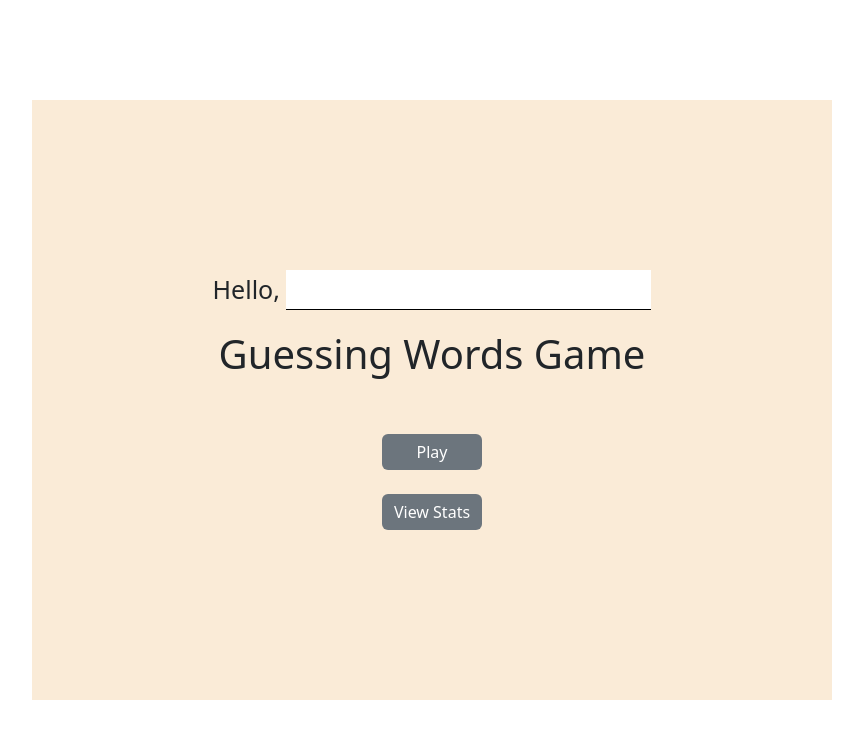
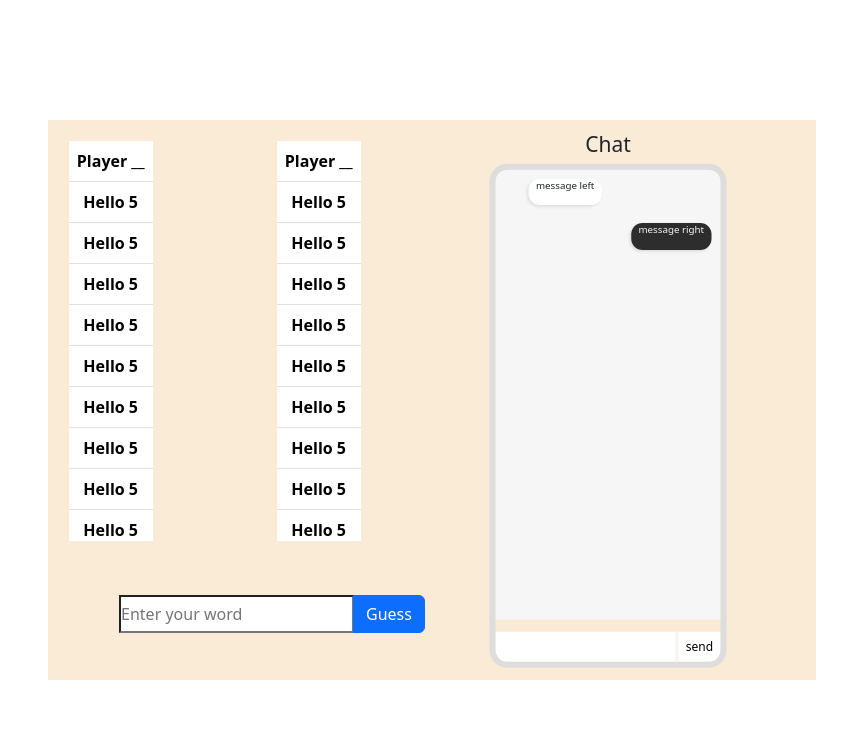
Before and after one commit to Hua5253/Words-Game, a React (Vite) app in the folder client/: page / in a window 1280 px wide. Shown: the top 738 px of the page, without its empty margins (208-1071 px from the left). Built offline with nearby package versions, Linux system fonts and the light colour scheme.

Commit message:
Game Page Updated
Added gameboard and chat to the game page

```diff
--- a/client/src/components/App.tsx
+++ b/client/src/components/App.tsx
@@ -1,11 +1,15 @@
+import ChatBox from "./ChatBox";
+import GameScreen from "./GameScreen";
 import HomeScreen from "./HomeScreen";
 
 function App() {
-    return (
-        <div>
-            <HomeScreen />
-        </div>
-    );
+  return (
+    <div>
+      {/* <HomeScreen /> */}
+      <GameScreen />
+      {/* <ChatBox /> */}
+    </div>
+  );
 }
 
 export default App;
--- a/client/src/components/ChatBox.tsx
+++ b/client/src/components/ChatBox.tsx
@@ -3,25 +3,26 @@ import "./ ChatBox.css";
 function ChatBox() {
   return (
     <div>
-            <h1>Chat</h1>
-            <div className='main'>
-                <ul className='message-container' id='message-container'>
-                    <li className='message-left'>
-                        <p className='message'>message left</p>
+      <h3>Chat</h3>
+      <div className="main">
+        <ul className="message-container" id="message-container">
+          <li className="message-left">
+            <p className="message">message left</p>
           </li>
-                    <li className='message-right'>
-                        <p className='message'>message right</p>
+          <li className="message-right">
+            <p className="message">message right</p>
           </li>
         </ul>
-                <form className='message-form' id='message-form'>
+        <form className="message-form" id="message-form">
           <input
-                        type='text'
-                        name='message'
-                        id='message-input'
-                        className='message-input'
+            type="text"
+            name="message"
+            id="message-input"
+            className="message-input"
+            style={{ width: "300px", height: "40px" }}
           />
-                    <div className='v-divider'></div>
-                    <button type='submit' className='send-button'>
+          <div className="v-divider"></div>
+          <button type="submit" className="send-button">
             send
           </button>
         </form>
--- a/client/src/components/GameBoard.tsx
+++ b/client/src/components/GameBoard.tsx
@@ -3,8 +3,8 @@ import PlayerMoveRecord from "./PlayerMoveRecord";
 
 export default function GameBoard() {
   return (
-    <div className="gameboard">
-      <div className="record grid gap-0 row-gap-3">
+    <div className="gameComponents">
+      <div className="record">
         <div className="p-2 g-col-6">
           <PlayerMoveRecord />
         </div>
--- a/client/src/components/GameScreen.css
+++ b/client/src/components/GameScreen.css
@@ -15,14 +15,44 @@
 }
 
 #guess-input {
-  padding: 20px;
+  padding: 10px;
+  height: max-content;
+  position: relative;
+  bottom: 0;
+  vertical-align: bottom;
+  margin-top: 25px;
+  display: inline-block;
 }
 
 .gameboard {
-  background-color: blue;
-  width: 40vw;
+  width: 35vw;
   height: 70vh;
+  align-items: center;
 }
 .record {
   display: flex;
+  width: max-content;
+  height: 55vh;
+  position: relative;
+  left: 1vw;
+  top: 1vw;
 }
+.gameComponents {
+  height: 70vh;
+}
+
+.recordlist {
+  width: 15vw;
+}
+
+.table {
+  overflow-y: scroll;
+  height: 50vh;
+  display: block;
+}
+.chat {
+  transform: scale(0.75);
+  position: absolute;
+  top: 1;
+  right: 50px;
+}
--- a/client/src/components/GameScreen.tsx
+++ b/client/src/components/GameScreen.tsx
@@ -1,15 +1,19 @@
 import React from "react";
 import "./GameScreen.css";
 import GameBoard from "./GameBoard";
+import ChatBox from "./ChatBox";
 
 export default function GameScreen() {
   return (
     <div className="gamescreen position-relative ">
       {/* Game Record Board */}
-      <div className="position-absolute top-0 start-0 mh-100">
+      <div className="position-absolute top-0 start-0 gameboard">
         <GameBoard />
       </div>
       {/* Chat Box */}
+      <div className="chat">
+        <ChatBox />
+      </div>
     </div>
   );
 }
--- a/client/src/components/PlayerMoveRecord.tsx
+++ b/client/src/components/PlayerMoveRecord.tsx
@@ -2,14 +2,69 @@ import React from "react";
 
 export default function PlayerMoveRecord() {
   return (
-    <ul className="list-group">
-      <li className="list-group-item active">Player __ </li>
-      <div>
-        <li className="list-group-item">A second item</li>
-        <li className="list-group-item">A third item</li>
-        <li className="list-group-item">A fourth item</li>
-        <li className="list-group-item">And a fifth one</li>
+    <div className="recordlist">
+      <div className="table-responsive-sm">
+        <table className="table">
+          <th>
+            <tr>
+              <th>Player __</th>
+            </tr>
+          </th>
+          <tbody>
+            <tr>
+              <th>Hello 5</th>
+            </tr>
+            <tr>
+              <th>Hello 5</th>
+            </tr>
+            <tr>
+              <th>Hello 5</th>
+            </tr>
+            <tr>
+              <th>Hello 5</th>
+            </tr>
+            <tr>
+              <th>Hello 5</th>
+            </tr>
+            <tr>
+              <th>Hello 5</th>
+            </tr>
+            <tr>
+              <th>Hello 5</th>
+            </tr>
+            <tr>
+              <th>Hello 5</th>
+            </tr>
+            <tr>
+              <th>Hello 5</th>
+            </tr>
+            <tr>
+              <th>Hello 5</th>
+            </tr>
+            <tr>
+              <th>Hello 5</th>
+            </tr>
+            <tr>
+              <th>Hello 5</th>
+            </tr>
+            <tr>
+              <th>Hello 5</th>
+            </tr>
+            <tr>
+              <th>Hello 5</th>
+            </tr>
+            <tr>
+              <th>Hello 5</th>
+            </tr>
+            <tr>
+              <th>Hello 5</th>
+            </tr>
+            <tr>
+              <th>Hello 5</th>
+            </tr>
+          </tbody>
+        </table>
       </div>
-    </ul>
+    </div>
   );
 }
```
Also changed, not shown: client/src/components/ ChatBox.css (indentation only). Lines whose indentation alone changed are shown as unchanged.
